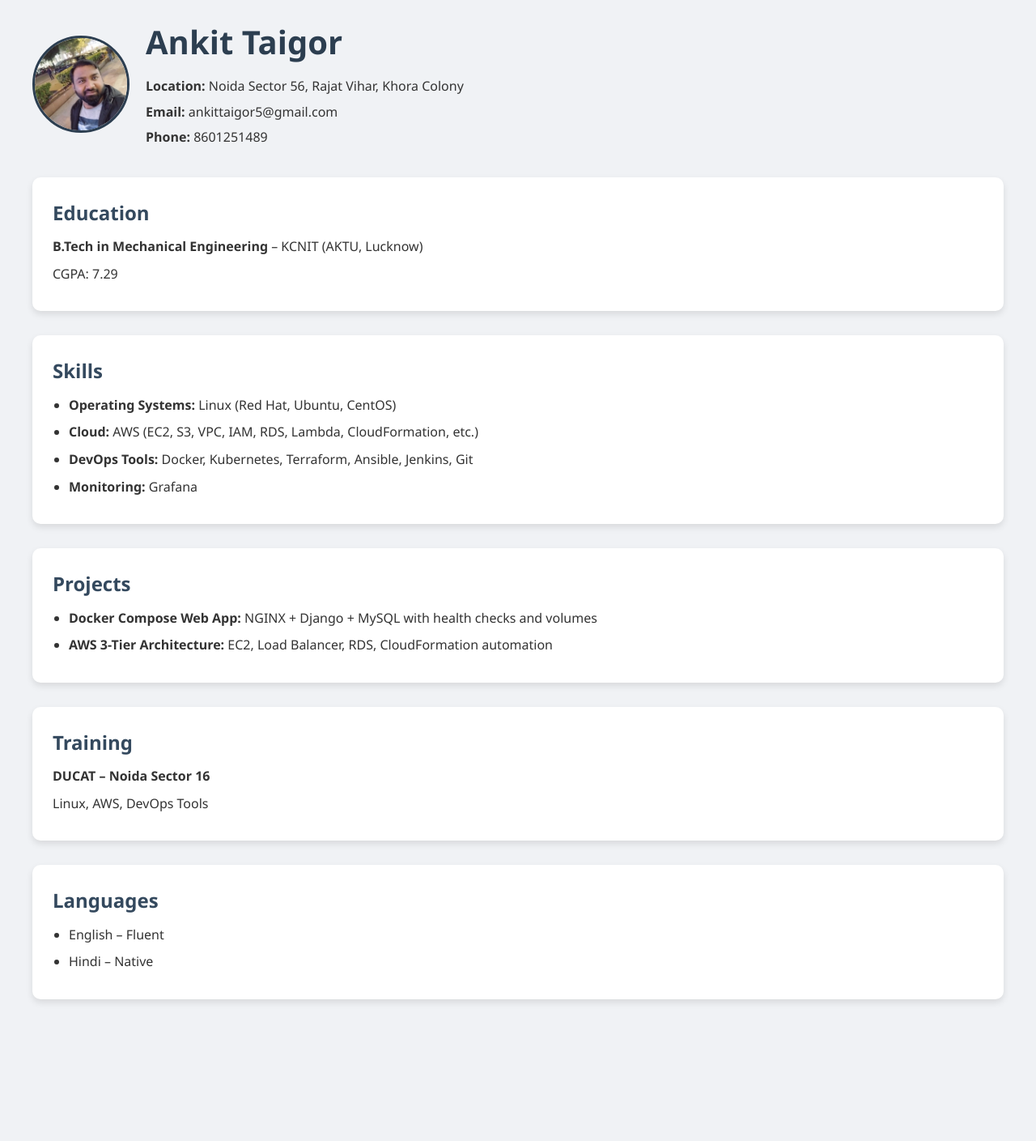
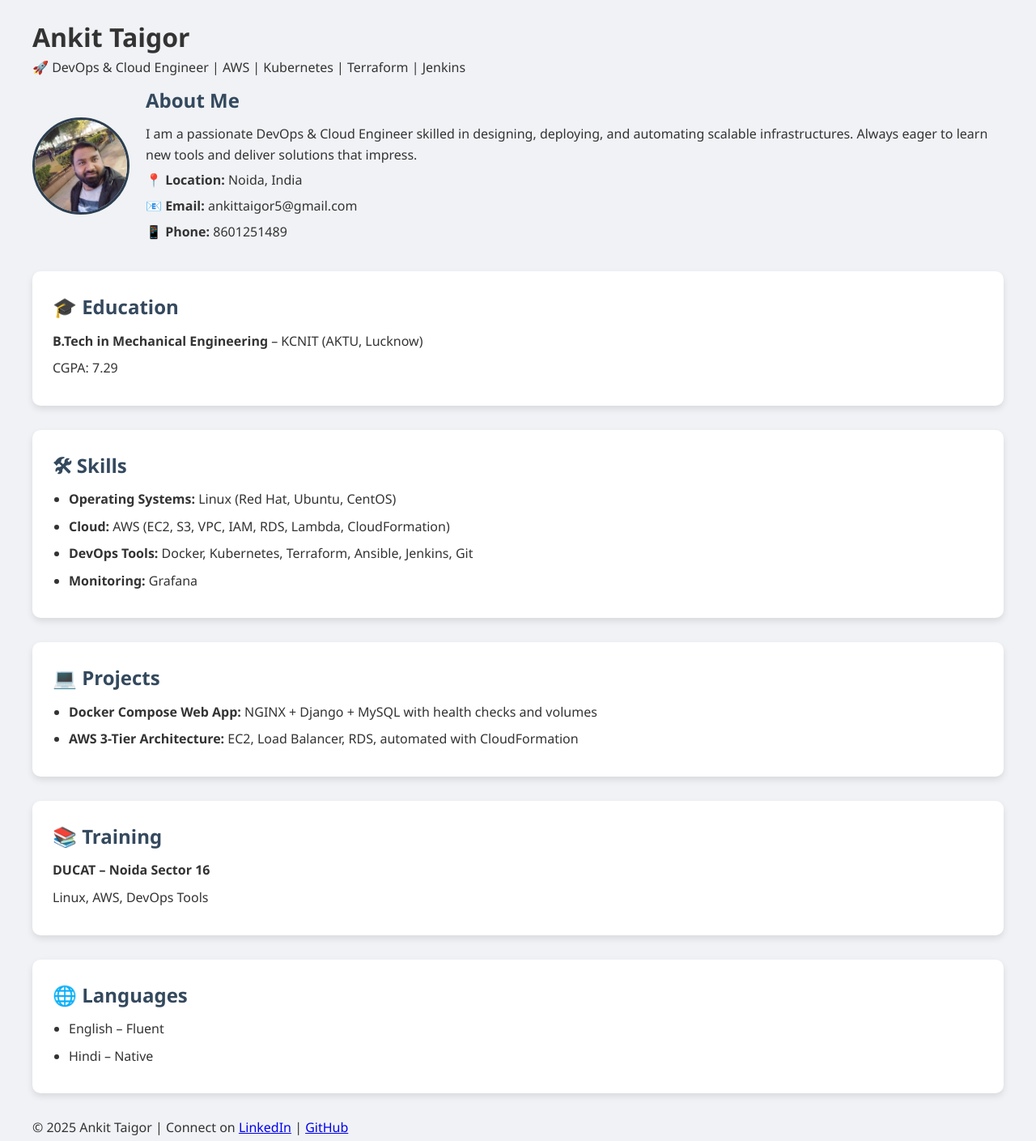
Before and after one commit to Ank885/Ankittaigor-port, a plain HTML site: page index.html in a window 1280 px wide. Shown: the part 20-1429 px from the top of the page at 81% size. Before the commit the page ends 1324 px from the top, so only its background shows below. Drawn offline with Linux system fonts and the light colour scheme.

Commit message:
Update index.html

```diff
--- a/index.html
+++ b/index.html
@@ -7,53 +7,73 @@
 </head>
 <body>
 
-  <div class="profile">
+  <!-- Header -->
+  <header>
+    <div class="container">
+      <h1>Ankit Taigor</h1>
+      <p>🚀 DevOps & Cloud Engineer | AWS | Kubernetes | Terraform | Jenkins</p>
+    </div>
+  </header>
+
+  <!-- Profile -->
+  <section class="profile container">
     <img src="profile.jpeg" alt="Ankit's Profile Photo">
     <div class="info">
-      <h1>Ankit Taigor</h1>
-      <p><strong>Location:</strong> Noida Sector 56, Rajat Vihar, Khora Colony</p>
-      <p><strong>Email:</strong> ankittaigor5@gmail.com</p>
-      <p><strong>Phone:</strong> 8601251489</p>
+      <h2>About Me</h2>
+      <p>I am a passionate DevOps & Cloud Engineer skilled in designing, deploying, and automating scalable infrastructures. Always eager to learn new tools and deliver solutions that impress.</p>
+      <p><strong>📍 Location:</strong> Noida, India</p>
+      <p><strong>📧 Email:</strong> ankittaigor5@gmail.com</p>
+      <p><strong>📱 Phone:</strong> 8601251489</p>
     </div>
-  </div>
+  </section>
 
-  <div class="card">
-    <h2>Education</h2>
+  <!-- Education -->
+  <section class="card container">
+    <h2>🎓 Education</h2>
     <p><strong>B.Tech in Mechanical Engineering</strong> – KCNIT (AKTU, Lucknow)</p>
     <p>CGPA: 7.29</p>
-  </div>
+  </section>
 
-  <div class="card">
-    <h2>Skills</h2>
+  <!-- Skills -->
+  <section class="card container">
+    <h2>🛠 Skills</h2>
     <ul>
       <li><strong>Operating Systems:</strong> Linux (Red Hat, Ubuntu, CentOS)</li>
-      <li><strong>Cloud:</strong> AWS (EC2, S3, VPC, IAM, RDS, Lambda, CloudFormation, etc.)</li>
+      <li><strong>Cloud:</strong> AWS (EC2, S3, VPC, IAM, RDS, Lambda, CloudFormation)</li>
       <li><strong>DevOps Tools:</strong> Docker, Kubernetes, Terraform, Ansible, Jenkins, Git</li>
       <li><strong>Monitoring:</strong> Grafana</li>
     </ul>
-  </div>
+  </section>
 
-  <div class="card">
-    <h2>Projects</h2>
+  <!-- Projects -->
+  <section class="card container">
+    <h2>💻 Projects</h2>
     <ul>
       <li><strong>Docker Compose Web App:</strong> NGINX + Django + MySQL with health checks and volumes</li>
-      <li><strong>AWS 3-Tier Architecture:</strong> EC2, Load Balancer, RDS, CloudFormation automation</li>
+      <li><strong>AWS 3-Tier Architecture:</strong> EC2, Load Balancer, RDS, automated with CloudFormation</li>
     </ul>
-  </div>
+  </section>
 
-  <div class="card">
-    <h2>Training</h2>
+  <!-- Training -->
+  <section class="card container">
+    <h2>📚 Training</h2>
     <p><strong>DUCAT – Noida Sector 16</strong></p>
     <p>Linux, AWS, DevOps Tools</p>
-  </div>
+  </section>
 
-  <div class="card">
-    <h2>Languages</h2>
+  <!-- Languages -->
+  <section class="card container">
+    <h2>🌐 Languages</h2>
     <ul>
       <li>English – Fluent</li>
       <li>Hindi – Native</li>
     </ul>
-  </div>
+  </section>
+
+  <!-- Footer -->
+  <footer>
+    <p>© 2025 Ankit Taigor | Connect on <a href="https://www.linkedin.com" target="_blank">LinkedIn</a> | <a href="https://github.com/ank885" target="_blank">GitHub</a></p>
+  </footer>
 
 </body>
 </html>
```
